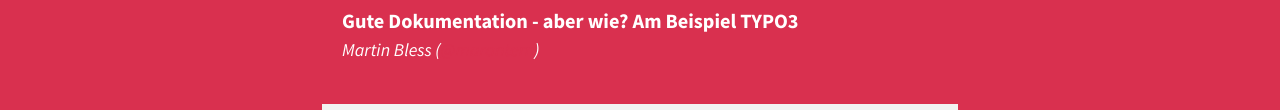
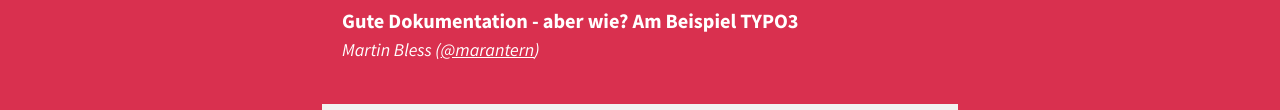
Before and after one commit to WWMuenster/wwmuenster.github.io, a website: page index.html in a window 1280 px wide. Shown: the part 690-800 px from the top of the page. Drawn offline with Linux system fonts and the light colour scheme.

Commit message:
Fix talk author links color

```diff
--- a/css/wwms.css
+++ b/css/wwms.css
@@ -556,6 +556,10 @@
     white-space: nowrap;
 }
 
+.talk-author a {
+    color: inherit;
+}
+
 .upcoming-call {
     margin: 2em -1em .4em;
     padding: 1.4em 1em;
```
